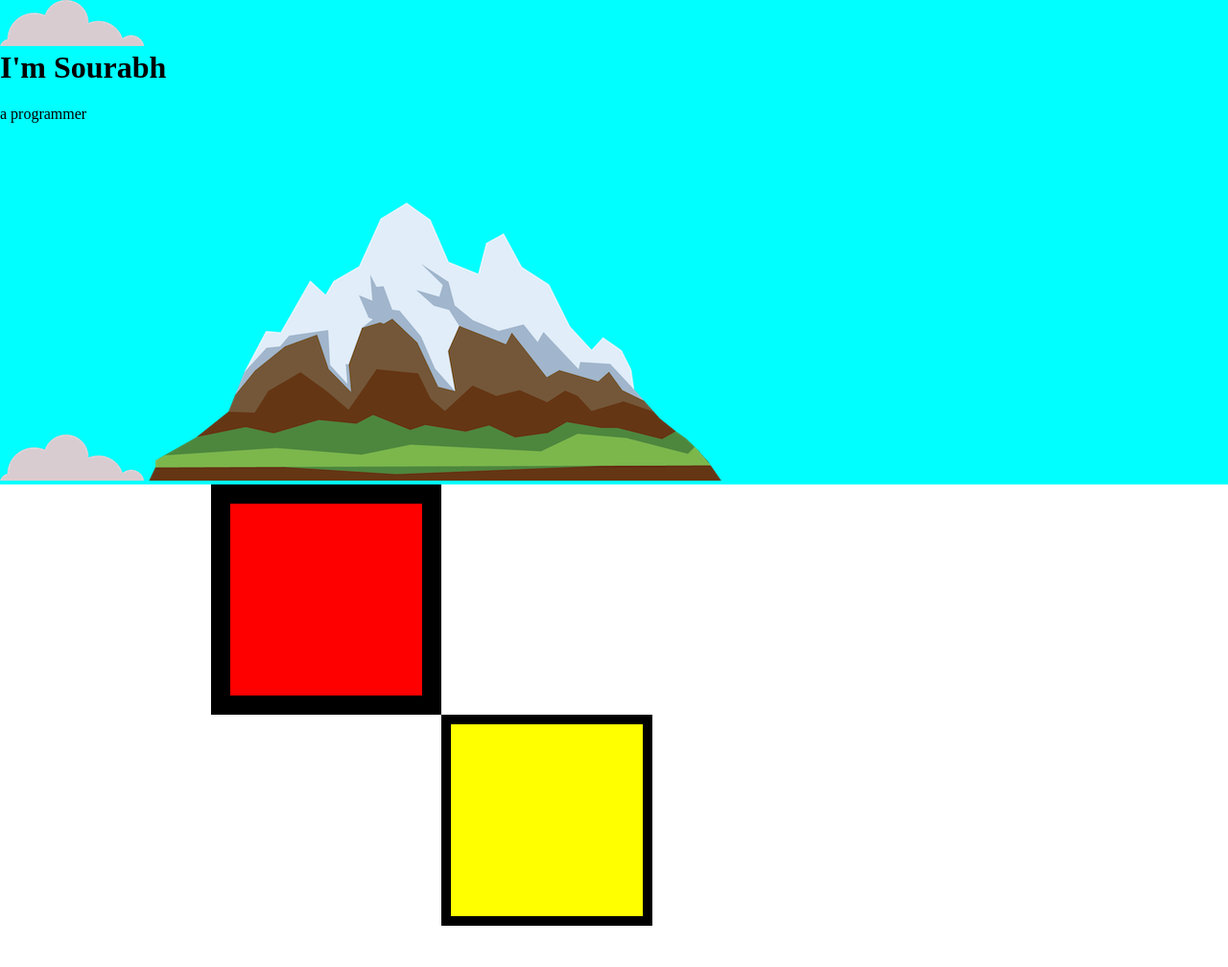
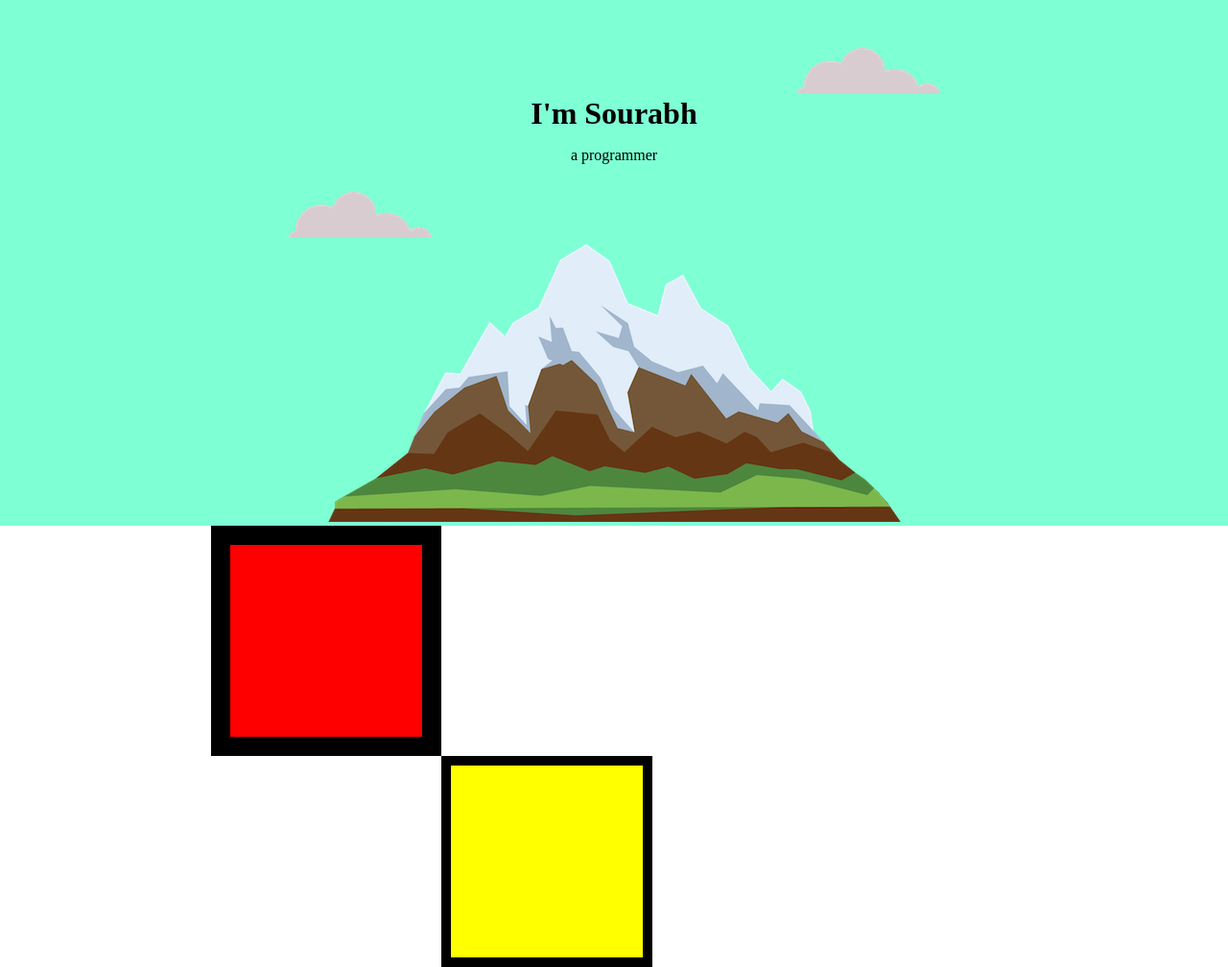
Before and after one commit to sourabhmahato/css-practice, a plain HTML site: page index.html in a window 1280 px wide. Shown: the whole page at 96% size. Before the commit the page ends 965 px from the top, so only its background shows below. Drawn offline with Linux system fonts and the light colour scheme.

Commit message:
changed positioning

```diff
--- a/index.html
+++ b/index.html
@@ -8,10 +8,10 @@
 </head>
 <body>
     <div class="top-container">
-        <img src="image/cloud.png" alt="cloud-img">
+        <img class="top-cloud" src="image/cloud.png" alt="cloud-img">
         <h1>I'm Sourabh</h1>
         <p>a programmer</p>
-        <img src="image/cloud.png" alt="cloud-img">
+        <img class="bottom-cloud" src="image/cloud.png" alt="cloud-img">
         <img src="image/mountain.png" alt="mountain-img">
     </div>
     <div class="middle-container">
--- a/style.css
+++ b/style.css
@@ -1,11 +1,15 @@
 .top-container{
-    background-color: aqua;
+    background-color: aquamarine;
+    position: relative;
+    padding-top: 100px;
 }
 body{
     margin: 0;
+    text-align: center;
 }
 h1{
-    margin-top: 0;
+    width: 20%;
+    margin: 0 auto;
 }
 .middle-container{
     height: 200px;
@@ -21,3 +25,13 @@ h1{
     border: solid 10px;
     margin-left: 460px;
 }
+.bottom-cloud{
+    position: absolute;
+     left: 300px;
+     bottom: 300px;
+}
+.top-cloud{
+    position: absolute;
+    right: 300px;
+    top: 50px;
+}
```
